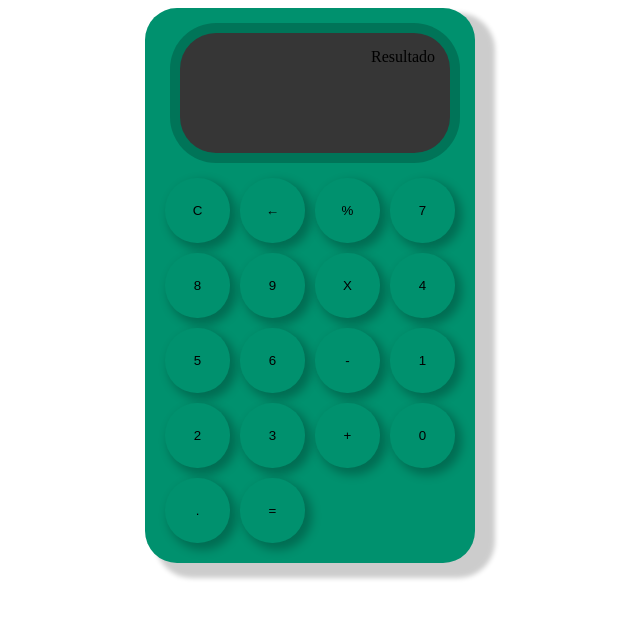
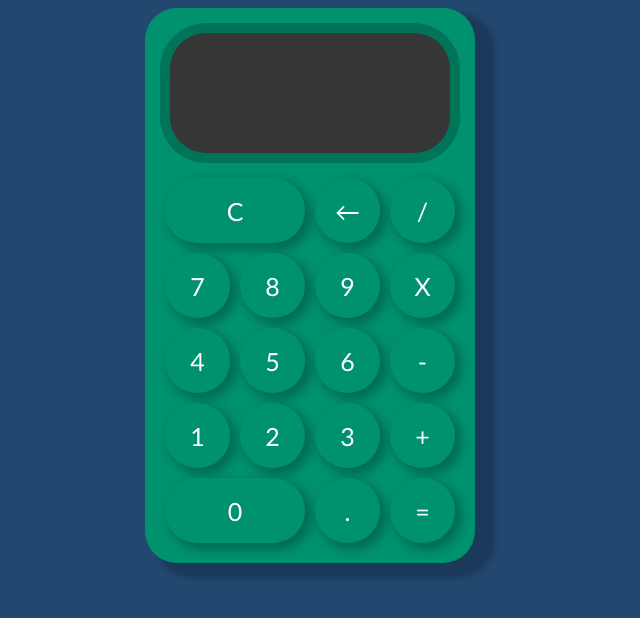
Before and after one commit to juanCarlosEstrellaC/pw_u1_p5_je, a plain HTML site: page html/calculadoraFinal.html in a window 1280 px wide. Shown: the whole page, without its empty margins (330-970 px from the left). Drawn offline with Linux system fonts and the light colour scheme.

Commit message:
Funcionalidad calculadora Final

```diff
--- a/css/calculadoraFinal.css
+++ b/css/calculadoraFinal.css
@@ -18,7 +18,7 @@
 .display{
     grid-column: span 4;
     padding: 15px;
-    margin: 10px 10px 20px 20px;
+    margin: 10px 10px 20px 10px;
     background-color: #363636;
     border-radius: 36px;
     text-align: right;
@@ -26,14 +26,33 @@
 }
 
 button{
+    cursor: pointer;
     margin: 5px;
     padding: 0;
     border-radius: 32px;
     border: none;
     background-color: #00916e;
     box-shadow: 5px 5px 10px 2px #00000040;
+    font-size: 25px;
 }
 
 button:hover{
     color: aqua;
 }
+
+button:active{
+    background-color: #006f54;
+}
+
+.col-2{
+    grid-column: span 2;
+}
+
+body{
+    background-color: #224870;
+}
+
+*{
+    font-family: 'Trebuchet MS', 'Lucida Sans Unicode', 'Lucida Grande', 'Lucida Sans', Arial, sans-serif;
+    color: white;
+}
--- a/html/calculadoraFinal.html
+++ b/html/calculadoraFinal.html
@@ -7,6 +7,7 @@
     <title>Document</title>
 
     <link rel="stylesheet" href="../css/calculadoraFinal.css">
+    <script src="../js/calculadoraFinal.js"></script>
 
 </head>
 
@@ -16,25 +17,27 @@
     <section>
         <div class="container">
             <div class="calculadora">
-                <div class="display">Resultado</div>
-                <button>C</button>
-                <button>&#8592</button>
-                <button>%</button>
-                <button>7</button>
-                <button>8</button>
-                <button>9</button>
-                <button>X</button>
-                <button>4</button>
-                <button>5</button>
-                <button>6</button>
-                <button>-</button>
-                <button>1</button>
-                <button>2</button>
-                <button>3</button>
-                <button>+</button>
-                <button>0</button>
+                <div class="display">
+                    <label id="idResetear"></label>
+                </div>
+                <button onclick="resetear()" class="col-2">C</button>
+                <button>&#8592;</button>
+                <button onclick="digito('/')">/</button>
+                <button onclick="digito(7)">7</button>
+                <button onclick="digito(8)">8</button>
+                <button onclick="digito(9)">9</button>
+                <button onclick="digito('*')">X</button>
+                <button onclick="digito(4)">4</button>
+                <button onclick="digito(5)">5</button>
+                <button onclick="digito(6)">6</button>
+                <button onclick="digito('-')">-</button>
+                <button onclick="digito(1)">1</button>
+                <button onclick="digito(2)">2</button>
+                <button onclick="digito(3)">3</button>
+                <button onclick="digito('+')">+</button>
+                <button onclick="digito(0)" class="col-2">0</button>
                 <button>.</button>
-                <button>=</button>
+                <button onclick="igual()">=</button>
             </div>
         </div>
     </section>
--- /dev/null
+++ b/js/calculadoraFinal.js
@@ -0,0 +1,20 @@
+let cadenaOp = "";
+let res = 0;
+
+function digito(dig) {
+    cadenaOp = cadenaOp + dig;
+    document.getElementById("idResetear").innerText = cadenaOp
+}
+
+function igual() {
+    res = eval(cadenaOp)
+    console.log(res);
+    document.getElementById("idResetear").innerText = res
+    return res;
+}
+
+function resetear() {
+    cadenaOp = "";
+    res = 0;
+    document.getElementById("idResetear").innerText = cadenaOp
+}
```
